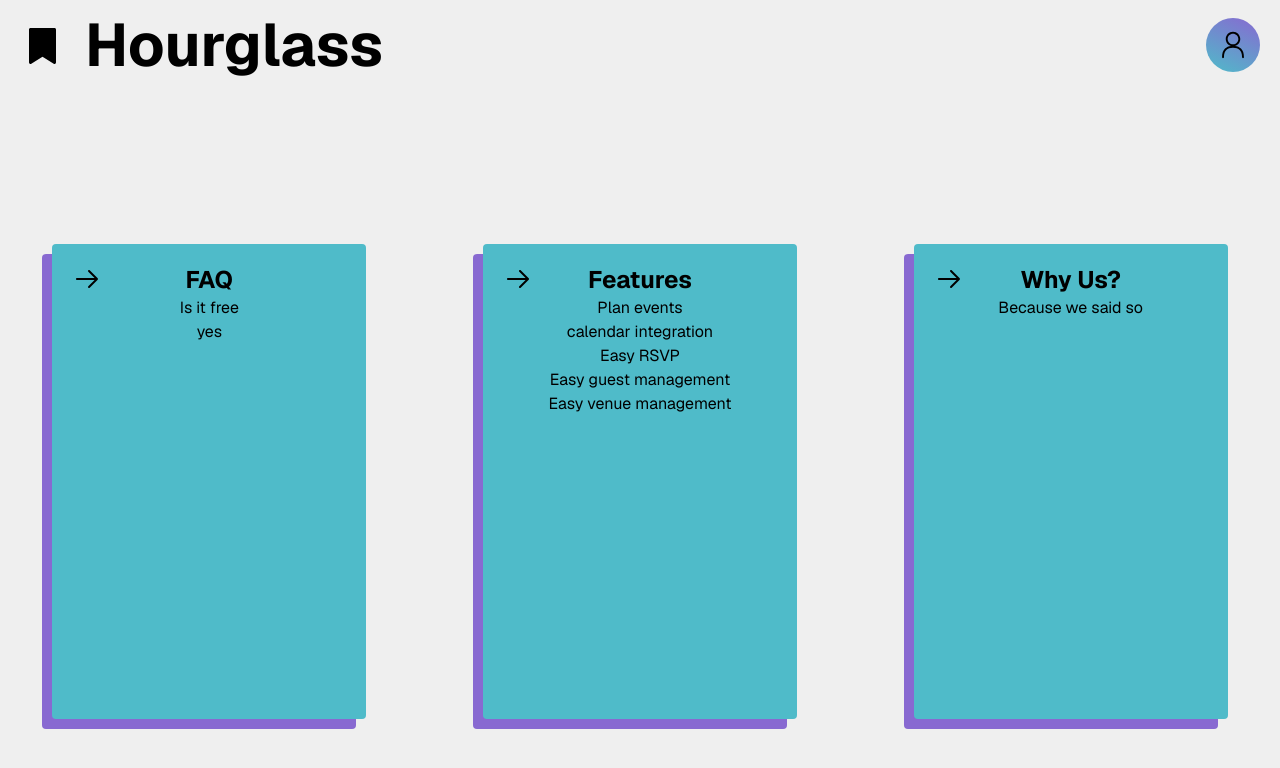
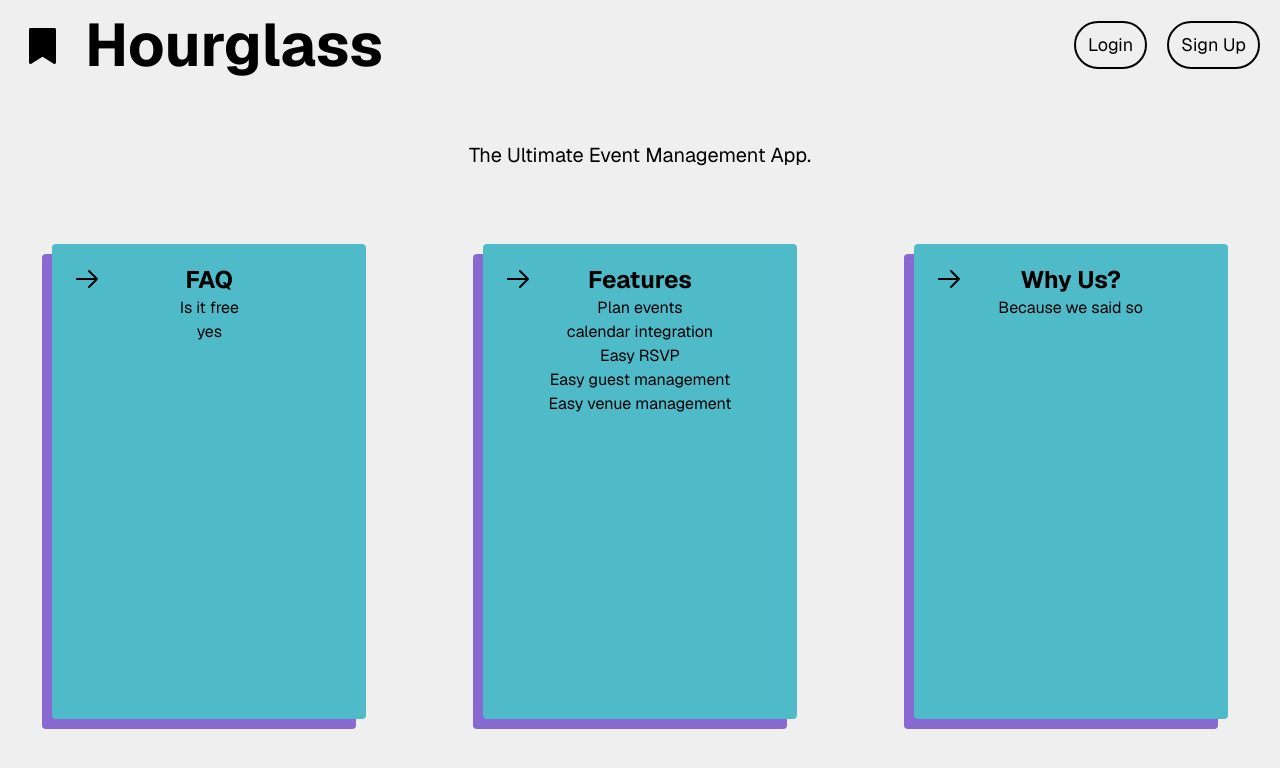
Before and after one commit to Way05/EventOps-FE, a Next.js app: page / in a window 1280 px wide. Shown: the top 768 px of the page. Built offline with nearby package versions, Linux system fonts and the light colour scheme; what @radix-ui/themes would draw is missing.

Commit message:
login/signup button, more animations

```diff
--- a/app/page.tsx
+++ b/app/page.tsx
@@ -38,24 +38,26 @@ export default function Home() {
               </span>
             </h1>
           </div>
-          <div className="group mt-5 mr-5 rounded-4xl bg-linear-[25deg,#4FBBC9,#8869D1] p-3 transition-transform duration-500 hover:rotate-180">
-            <svg
-              className="duration-500 group-hover:-rotate-180"
-              width="30"
-              height="30"
-              viewBox="0 0 15 15"
-              fill="none"
-              xmlns="http://www.w3.org/2000/svg"
+          <div className="mt-5 mr-5 flex gap-5 text-lg text-black">
+            <a
+              className="m-auto rounded-full border-2 pt-2 pr-3 pb-2 pl-3 transition-colors duration-100 hover:border-transparent hover:bg-linear-[25deg,#4FBBC9,#8869D1] hover:text-white"
+              href="/login"
             >
-              <path
-                className="group-hover:fill-white"
-                d="M7.5 0.875C5.49797 0.875 3.875 2.49797 3.875 4.5C3.875 6.15288 4.98124 7.54738 6.49373 7.98351C5.2997 8.12901 4.27557 8.55134 3.50407 9.31167C2.52216 10.2794 2.02502 11.72 2.02502 13.5999C2.02502 13.8623 2.23769 14.0749 2.50002 14.0749C2.76236 14.0749 2.97502 13.8623 2.97502 13.5999C2.97502 11.8799 3.42786 10.7206 4.17091 9.9883C4.91536 9.25463 6.02674 8.87499 7.49995 8.87499C8.97317 8.87499 10.0846 9.25463 10.8291 9.98831C11.5721 10.7206 12.025 11.8799 12.025 13.5999C12.025 13.8623 12.2376 14.0749 12.5 14.0749C12.7623 14.075 12.975 13.8623 12.975 13.6C12.975 11.72 12.4778 10.2794 11.4959 9.31166C10.7244 8.55135 9.70025 8.12903 8.50625 7.98352C10.0187 7.5474 11.125 6.15289 11.125 4.5C11.125 2.49797 9.50203 0.875 7.5 0.875ZM4.825 4.5C4.825 3.02264 6.02264 1.825 7.5 1.825C8.97736 1.825 10.175 3.02264 10.175 4.5C10.175 5.97736 8.97736 7.175 7.5 7.175C6.02264 7.175 4.825 5.97736 4.825 4.5Z"
-                fill="black"
-                fillRule="evenodd"
-                clipRule="evenodd"
-              ></path>
-            </svg>
+              Login
+            </a>
+            <a
+              className="m-auto rounded-full border-2 pt-2 pr-3 pb-2 pl-3 transition-colors duration-100 hover:border-transparent hover:bg-linear-[25deg,#4FBBC9,#8869D1] hover:text-white"
+              href="/signup"
+            >
+              Sign Up
+            </a>
           </div>
+        </div>
+        <div className="group col-start-2 row-start-2 row-end-3 m-auto mt-15 text-xl">
+          <span className="group-hover:bg-linear-[25deg,#4FBBC9,#8869D1] group-hover:bg-clip-text group-hover:text-transparent">
+            The Ultimate Event Management App.
+          </span>
+          <hr className="mt-1 h-1 scale-x-0 border-transparent bg-linear-[25deg,#4FBBC9,#8869D1] transition-transform group-hover:scale-x-100"></hr>
         </div>
         <div className="group row-start-4 row-end-10 mr-auto ml-auto w-3/4 rounded-sm bg-[#4FBBC9] p-5 text-center shadow-[-10px_10px_0px_0px_#8869D1]">
           <svg
@@ -75,7 +77,9 @@ export default function Home() {
           </svg>
           <h1 className="mr-auto ml-auto text-2xl font-bold">FAQ</h1>
           <p>
-            Is it free<br></br>yes
+            Is it free
+            <br />
+            yes
           </p>
         </div>
         <div className="group row-start-4 row-end-10 mr-auto ml-auto w-3/4 rounded-sm bg-[#4FBBC9] p-5 text-center shadow-[-10px_10px_0px_0px_#8869D1]">
@@ -96,8 +100,15 @@ export default function Home() {
           </svg>
           <h1 className="ml-auto text-2xl font-bold">Features</h1>
           <p>
-            Plan events<br></br>calendar integration<br></br>Easy RSVP<br></br>
-            Easy guest management<br></br>Easy venue management
+            Plan events
+            <br />
+            calendar integration
+            <br />
+            Easy RSVP
+            <br />
+            Easy guest management
+            <br />
+            Easy venue management
           </p>
         </div>
         <div className="group row-start-4 row-end-10 mr-auto ml-auto w-3/4 rounded-sm bg-[#4FBBC9] p-5 text-center shadow-[-10px_10px_0px_0px_#8869D1]">
```
